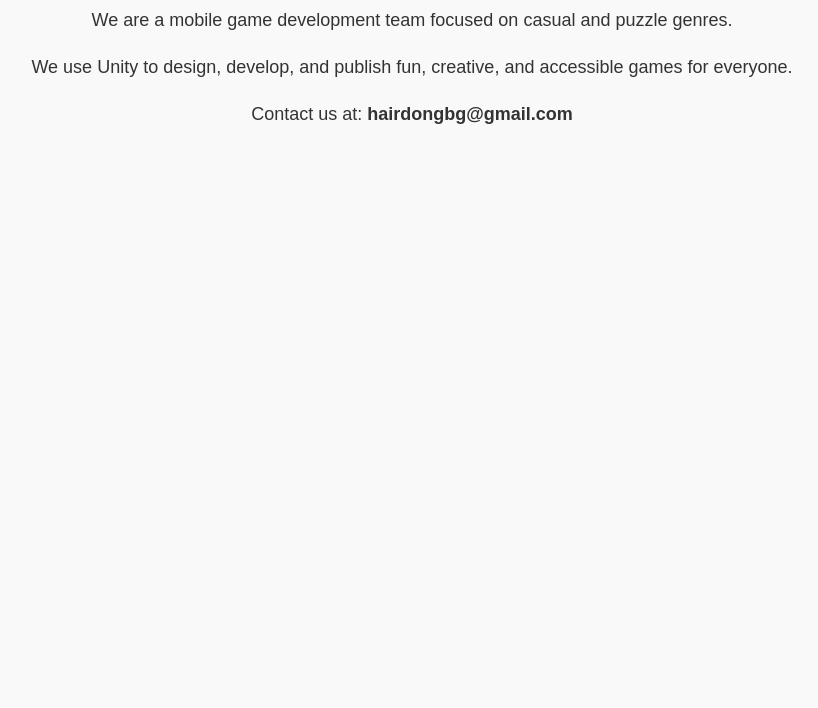
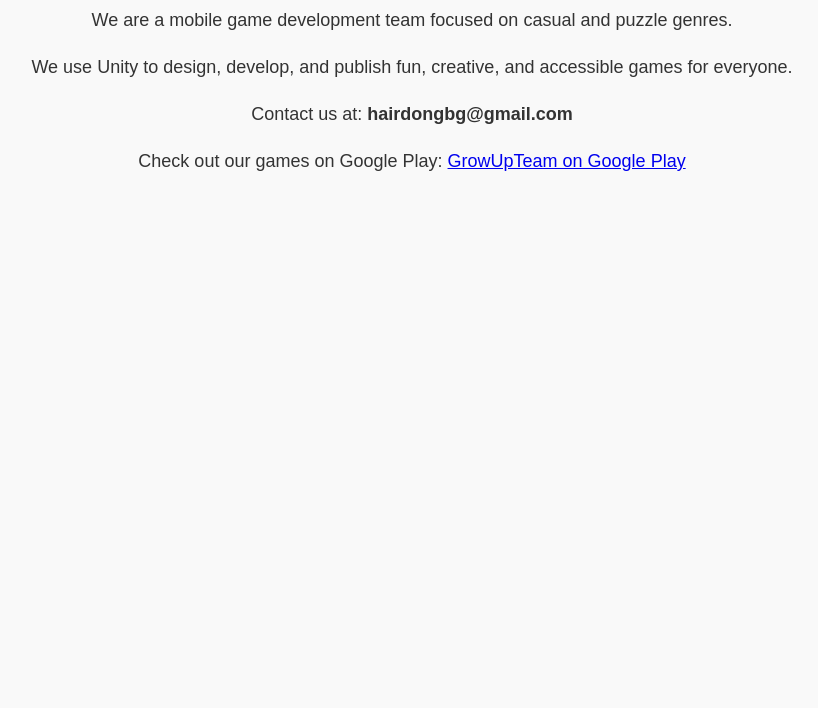
Before and after one commit to anhdongbg9h/anhdongbg9h.github.io, a plain HTML site: page index.html in a window 1280 px wide. Shown: the part 92-800 px from the top of the page, without its empty margins (228-1046 px from the left). Drawn offline with Linux system fonts and the light colour scheme.

Commit message:
Update index.html
+ ađ link store

```diff
--- a/index.html
+++ b/index.html
@@ -31,6 +31,11 @@
     <p>We are a mobile game development team focused on casual and puzzle genres.</p>
     <p>We use Unity to design, develop, and publish fun, creative, and accessible games for everyone.</p>
     <p>Contact us at: <strong>hairdongbg@gmail.com</strong></p>
+    <p>Check out our games on Google Play:
+    <a href="https://play.google.com/store/apps/developer?id=GrowUpTeam" target="_blank">
+      GrowUpTeam on Google Play
+    </a>
+  </p>
   </div>
 </body>
 </html>
```
